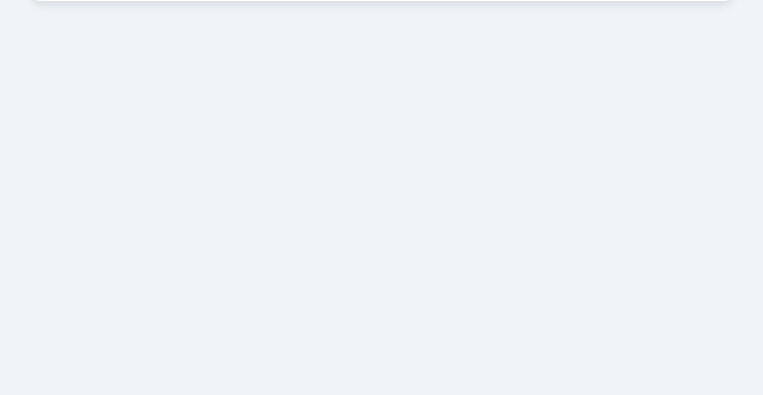
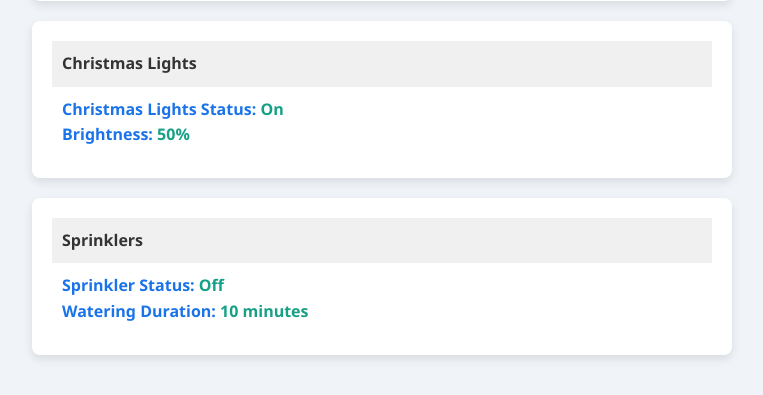
Before and after one commit to DugtheDog1/Lumeo, a Flask app: page / in a window 1280 px wide. Shown: the part 512-907 px from the top of the page, without its empty margins (258-1021 px from the left). Before the commit the page ends 517 px from the top, so only its background shows below. Run offline with Flask 3, Linux system fonts and the light colour scheme; data that the repository does not hold is empty.

Commit message:
Some more pages added

```diff
--- a/templates/index.html
+++ b/templates/index.html
@@ -5,6 +5,27 @@
     <meta name="viewport" content="width=device-width, initial-scale=1.0">
     <title>Is it daytime?</title>
     <link rel="stylesheet" href="static/style.css">
+    <style>
+        .container {
+            margin-bottom: 20px;
+        }
+        .minimizable {
+            position: relative;
+        }
+        .minimizable .header {
+            cursor: pointer;
+            background-color: #f0f0f0;
+            padding: 10px;
+            font-weight: bold;
+        }
+        .content {
+            padding: 10px;
+            display: block;
+        }
+        .content.minimized {
+            display: none;
+        }
+    </style>
 </head>
 <body>
     <header>
@@ -23,12 +44,34 @@
             <p><strong>Last Updated:</strong> <span class="value">{{ lastUpdated }}</span></p>
             <p><strong>Current Precipitation Status:</strong> <span class="value">{{ currentPrecipitation }}</span></p>
             <p><strong>Current Temp:</strong> <span class="value">{{ currentTemp }}</span></p>
-
             <p><strong>Sunset:</strong> <span class="value">{{ sunsetTime }}</span></p>
             <p><strong>Sunrise:</strong> <span class="value">{{ sunriseTime }}</span></p>
-
-
         </section>
     </div>
+
+    <!-- Christmas Lights Section -->
+    <div class="container minimizable">
+        <div class="header" onclick="toggleVisibility('christmasLightsContent')">Christmas Lights</div>
+        <div class="content" id="christmasLightsContent">
+            <p><strong>Christmas Lights Status:</strong> <span class="value">On</span></p>
+            <p><strong>Brightness:</strong> <span class="value">50%</span></p>
+        </div>
+    </div>
+
+    <!-- Sprinklers Section -->
+    <div class="container minimizable">
+        <div class="header" onclick="toggleVisibility('sprinklersContent')">Sprinklers</div>
+        <div class="content" id="sprinklersContent">
+            <p><strong>Sprinkler Status:</strong> <span class="value">Off</span></p>
+            <p><strong>Watering Duration:</strong> <span class="value">10 minutes</span></p>
+        </div>
+    </div>
+
+    <script>
+        function toggleVisibility(contentId) {
+            const content = document.getElementById(contentId);
+            content.classList.toggle('minimized');
+        }
+    </script>
 </body>
 </html>
```
